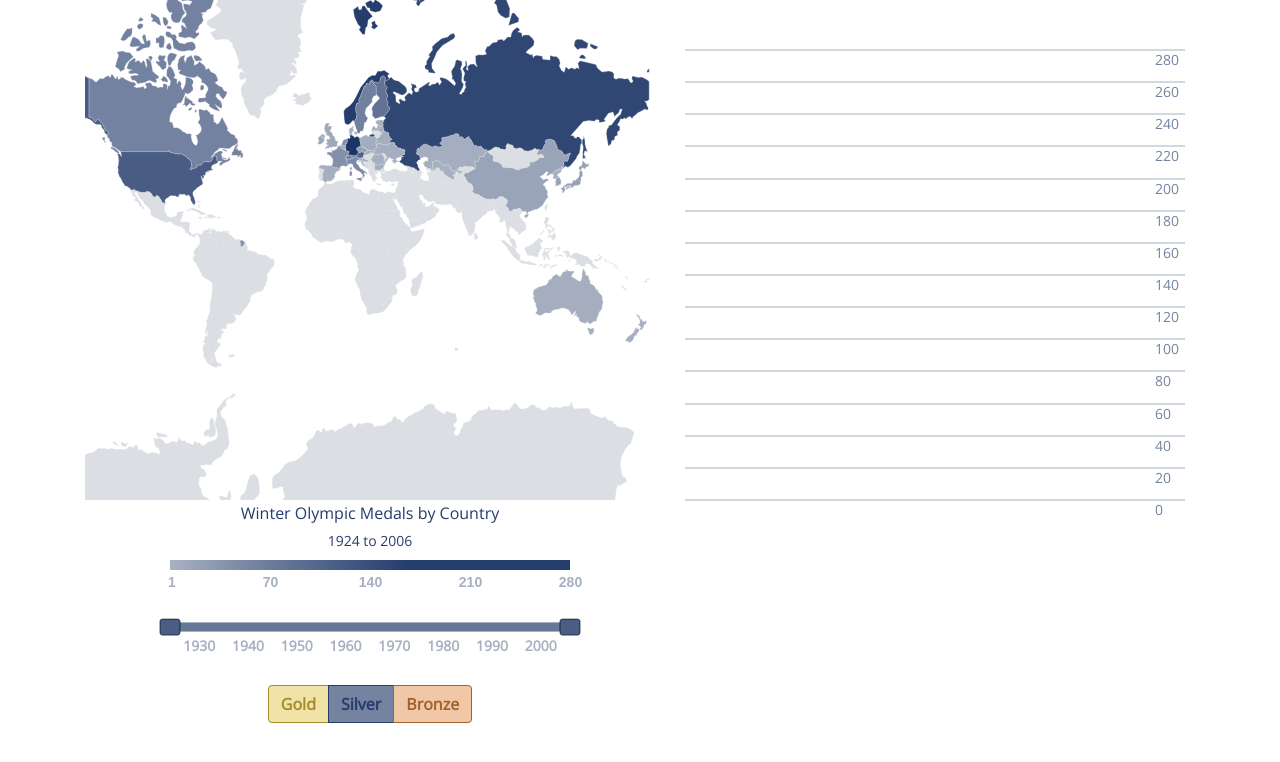
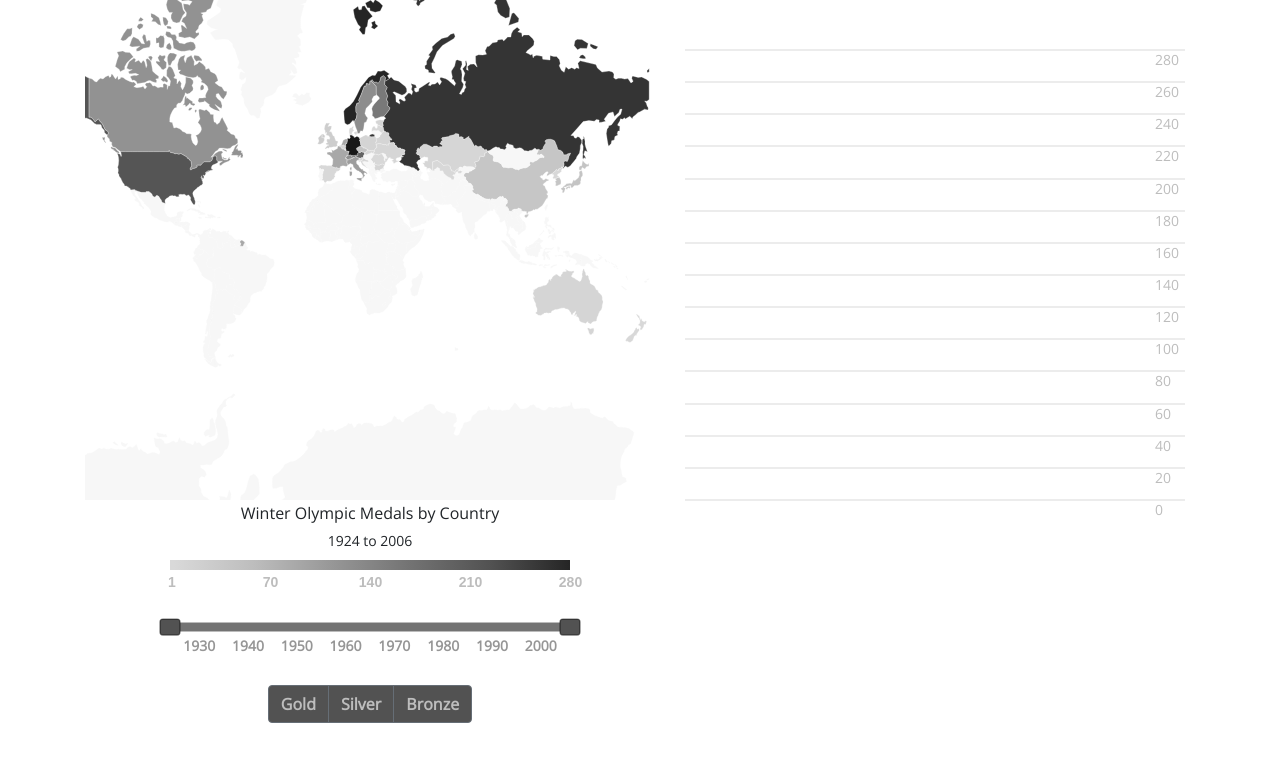
Before and after one commit to j-goldsmith/dse241-group-project, a plain HTML site: page exercise_2/index.html in a window 1280 px wide. Drawn offline with nearby package versions, Linux system fonts and the light colour scheme.

Commit message:
revert exercise 2 back to b/w

```diff
--- a/exercise_2/css/viz.css
+++ b/exercise_2/css/viz.css
@@ -34,6 +34,7 @@ body{
 }
 
 .track {
+    stroke: #bbb;
     stroke-width: 10px;
 }
 
@@ -44,31 +45,37 @@ body{
 }
 
 .sel-range{
+    stroke: #737373;
     stroke-width: 8px;
 }
 
 .handle {
+    fill: #525252;
     stroke: #000;
     stroke-opacity: 0.5;
     stroke-width: 1.25px;
 }
 .handle:hover{
- }
+    fill: #969696;
+}
 .handle.active {
-  }
+    fill: #969696;
+}
 
 .legend text{
-
+    fill:#bdbdbd;
     font-weight:bold;
     font-size:14px;
 }
 
 .filter-button.active{
+    background-color: #525252 !important;
 }
 
 .filter-button{
-   font-weight: bold !important;
-
+    background-color:#737373 !important;
+    font-weight: bold !important;
+    color:#bdbdbd !important;
 }
 
 div.tooltip {
@@ -78,6 +85,7 @@ div.tooltip {
 
     padding: 10px;
 
-
+    background: #bdbdbd;
+    border: 1px solid #525252;
     pointer-events: none;
 }
--- a/exercise_2/js/slider.js
+++ b/exercise_2/js/slider.js
@@ -22,35 +22,30 @@ function setupSlider(v1, v2, callback, color){
 
     slider.append("line")
         .attr("class", "track")
-        .style("stroke", function(x){return color(1);})
         .attr("x1", 10+x.range()[0])
         .attr("x2", 10+x.range()[1])
 
     var selRange = slider.append("line")
         .attr("class", "sel-range")
-        .style("stroke", function(x){return color(140);})
-
         .attr("x1", 10+x(sliderVals[0]))
         .attr("x2", 10+x(sliderVals[1]))
 
     slider.insert("g", ".track-overlay")
         .attr("class", "ticks")
         .attr("transform", "translate(10,24)")
-
         .selectAll("text")
         .data(x.ticks(10))
         .enter().append("text")
         .attr("x", x)
         .attr("text-anchor", "middle")
         .style("font-weight", "bold")
+        .style("fill", function(x){return color(x);})
         .text(function(d) { return d; });
 
     var handle = slider.selectAll("rect")
         .data([0, 1])
         .enter().append("rect", ".track-overlay")
         .attr("class", "handle")
-        .style("fill", function(x){return color(200);})
-
         .attr("y", -8)
         .attr("x", function(d) { return x(sliderVals[d]); })
         .attr("rx", 3)
--- a/exercise_2/js/viz.js
+++ b/exercise_2/js/viz.js
@@ -1,68 +1,37 @@
 'use strict';
-var colorOptions = (function () {
-    var bronzePalette = [
-            "#FFFAF5",
-            "#FFEAD9",
-            "#F1C8A7",
-            "#CB9366",
-            "#A3612B"
-        ],
-        silverPalette = [
-            "#DBDEE3",
-            "#A7B0C1",
-            "#7483A0",
-            "#4B5F87",
-            "#253D6D"
-        ],
 
-        goldPalette = [
-            "#FFFDF5",
-            "#FFF8D9",
-            "#F1E3A7",
-            "#CBB866",
-            "#A38D2B"
-        ],
-        medalColors = [
-            bronzePalette[2],
-            silverPalette[1],
-            goldPalette[2]
-        ]; //bronze, silver, gold
-
-    return {
-        bronzePalette: bronzePalette,
-        silverPalette: silverPalette,
-        goldPalette: goldPalette,
-        medalColors: medalColors
-    };
-})();
-
-var colorScales = {
-    medalScale: d3.scaleOrdinal()
-        .range(colorOptions.medalColors),
-    medalCountScale: d3.scaleLinear()
-        .range([
-            colorOptions.silverPalette[1],
-            colorOptions.silverPalette[4]]),
-    hoverMedalCountScale: d3.scaleLinear()
-        .range([
-            colorOptions.bronzePalette[1],
-            colorOptions.bronzePalette[4]]),
-    activeMedalCountScale: d3.scaleLinear()
-        .range([
-            colorOptions.goldPalette[1],
-            colorOptions.goldPalette[4]])
-};
-
+var colorWheel = [
+  //  '#f7f7f7',
+    '#d9d9d9',
+    '#bdbdbd',
+    '#969696',
+    '#737373',
+    '#525252',
+    '#252525'
+];
+var activeColorWheel =[
+    '#eff3ff',
+    '#c6dbef',
+    '#9ecae1',
+    '#6baed6',
+    '#4292c6',
+    '#2171b5',
+    '#084594'
+];
+var medalColors = ["#a17419",'#b7b7b7',"#d5a500"];
+var medalCountColor = d3.scaleLinear()
+    .range(["#d9d9d9", "#252525"]);
 var max;
 
+
 function dataAggregateTransform(data, _filter, selectedOnly) {
-    if (!data) {
+    if(!data){
         return [];
     }
 
-    if (_filter) {
+    if(_filter) {
         var s = _filter.selectedCountries();
-        var c = selectedOnly ? s : _.uniq(_.pluck(data, 'country'));
+        var c = selectedOnly ? s : _.uniq(_.pluck(data,'country'));
         return _.map(c, function (countryName) {
             var countryData = _.filter(data,
                 function (d) {
@@ -102,14 +71,11 @@ function dataAggregateTransform(data, _filter, selectedOnly) {
 
             });
 
-            var result = {
-                'country': countryName,
-                'historicRegions': countryData.length > 0 ? countryData[0].historicRegions : []
-            };
+            var result = {'country': countryName, 'historicRegions':countryData.length > 0 ? countryData[0].historicRegions:[]};
 
-            result['gold'] = filteredAggregates.length == 0 || _filter.selectededMedalTypes().indexOf('Gold') == -1 ? 0 : filteredAggregates[0][0];
-            result['silver'] = filteredAggregates.length == 0 || _filter.selectededMedalTypes().indexOf('Silver') == -1 ? 0 : filteredAggregates[0][1];
-            result['bronze'] = filteredAggregates.length == 0 || _filter.selectededMedalTypes().indexOf('Bronze') == -1 ? 0 : filteredAggregates[0][2];
+            result['gold'] = filteredAggregates.length == 0  || _filter.selectededMedalTypes().indexOf('Gold') == -1 ? 0:filteredAggregates[0][0];
+            result['silver'] = filteredAggregates.length == 0  || _filter.selectededMedalTypes().indexOf('Silver') == -1 ? 0:filteredAggregates[0][1];
+            result['bronze'] = filteredAggregates.length == 0  || _filter.selectededMedalTypes().indexOf('Bronze') == -1 ? 0:filteredAggregates[0][2];
 
             return result;
         });
@@ -117,10 +83,10 @@ function dataAggregateTransform(data, _filter, selectedOnly) {
     else {
         return _.map(data, function (d) {
 
-            var men = _.map(d.medalCounts, function (m) {
+            var men = _.map(d.medalCounts, function(m){
                 return m.men
             });
-            var women = _.map(d.medalCounts, function (m) {
+            var women = _.map(d.medalCounts, function(m){
                 return m.women
             });
 
@@ -141,7 +107,7 @@ function dataAggregateTransform(data, _filter, selectedOnly) {
                 'gold': filteredAggregates[0],
                 'silver': filteredAggregates[1],
                 'bronze': filteredAggregates[2],
-                'historicRegions': d.historicRegions
+                'historicRegions':d.historicRegions
             };
         });
     }
@@ -164,13 +130,12 @@ function filter() {
         selectedYears: [1924, 2006],
         yearOptions: [1924, 2006]
     };
-
     function linspace(start, end, n) {
         var out = [];
         var delta = (end - start) / (n - 1);
 
         var i = 0;
-        while (i < (n - 1)) {
+        while(i < (n - 1)) {
             out.push(start + (i * delta));
             i++;
         }
@@ -178,28 +143,28 @@ function filter() {
         out.push(end);
         return out;
     }
-
     function init(parent) {
         rootElement = d3.select(parent)
             .append('div')
             .attr('class', 'col-sm');
 
 
+
         legendElement = rootElement.append('div')
             .attr('class', 'row')
             .append('div')
-            .attr('class', 'col-sm text-center');
+                .attr('class','col-sm text-center');
 
          legendElement.append('h6')
             .html('Winter Olympic Medals by Country');
          legendElement.append('h7')
-            .attr('id', 'year-output');
+             .attr('id','year-output');
 
         var legendWidth = 500,
             legendHeight = 45;
          var legendSvg = legendElement.append('svg')
-            .attr('width', legendWidth)
-            .attr('height', legendHeight)
+                .attr('width',legendWidth)
+                .attr('height',legendHeight)
                 .append('g');
 
         var gradient = legendSvg.append('defs')
@@ -211,13 +176,13 @@ function filter() {
             .attr('y2', '0%')
             .attr('spreadMethod', 'pad');
 
-        var pct = linspace(1, 100, 6).map(function (d) {
+        var pct = linspace(1, 100, 6).map(function(d) {
             return Math.round(d) + '%';
         });
 
-        var colourPct = d3.zip(pct, colorOptions.silverPalette.slice(1));
+        var colourPct = d3.zip(pct, colorWheel);
 
-        colourPct.forEach(function (d) {
+        colourPct.forEach(function(d) {
             gradient.append('stop')
                 .attr('offset', d[0])
                 .attr('stop-color', d[1])
@@ -225,7 +190,7 @@ function filter() {
         });
 
         legendSvg.append('g')
-            .attr('transform', 'translate(50,10)')
+            .attr('transform','translate(50,10)')
             .append('rect')
                 .attr('x1', 0)
                 .attr('y1', 0)
@@ -240,7 +205,7 @@ function filter() {
 
         var legendAxis = d3.axisBottom()
             .scale(legendScale)
-            .tickValues([1, 70, 140, 210, 280])
+            .tickValues([1,70,140,210,280])
             .tickSize(0)
             .tickPadding(7)
             .tickFormat(d3.format("d"));
@@ -257,16 +222,16 @@ function filter() {
             .attr('class', 'row mt-2')
             .append('div')
             .attr('class', 'col-sm text-center')
-            .append('div').attr('class', 'slider-holder');
+            .append('div').attr('class','slider-holder');
         setupSlider(
             options.yearOptions[0],
             options.yearOptions[1],
-            function (lo, hi) {
+            function(lo,hi){
                 options.selectedYears[0] = lo;
                 options.selectedYears[1] = hi;
                 refresh();
             },
-            colorScales.medalCountScale);
+            function(x){return colorWheel[2];})
 
         var row = rootElement.append('div').attr('class', 'row mt-4');
    /*     genderElement = row.append('div')
@@ -315,34 +280,15 @@ function filter() {
             return;
         }
 
-        legendElement.selectAll('#year-output').text(options.selectedYears[0] + " to " + options.selectedYears[1]);
-        legendElement.style('color', colorOptions.silverPalette[4]);
-        rootElement.selectAll('text').style('fill', colorOptions.silverPalette[1]);
+        legendElement.selectAll('#year-output').text(options.selectedYears[0]+" to "+options.selectedYears[1]);
+
        /* genderElement.selectAll('label').attr('class', function (d) {
             return (options.selectedGenders.indexOf(d) > -1)
                 ? 'btn btn-secondary active'
                 : 'btn btn-secondary';
         });
 */
-        medalElement.selectAll('label')
-            .attr('style', function (d, i) {
-                var active = (options.selectedMedalTypes.indexOf(d) > -1);
-                var bcolor, color;
-
-                if (d == 'Gold') {
-                    bcolor = active ? colorOptions.goldPalette[2] : colorOptions.goldPalette[1];
-                    color = active ? colorOptions.goldPalette[4] : colorOptions.goldPalette[2];
-                } else if (d == 'Silver') {
-                    bcolor = active ? colorOptions.silverPalette[2] : colorOptions.silverPalette[1];
-                    color = active ? colorOptions.silverPalette[4] : colorOptions.silverPalette[2];
-                } else {
-                    bcolor = active ? colorOptions.bronzePalette[2] : colorOptions.bronzePalette[1];
-                    color = active ? colorOptions.bronzePalette[4] : colorOptions.bronzePalette[2];
-                }
-
-                return 'color:' + color + ';background-color:' + bcolor + ';border:1px solid ' + color;
-            })
-            .attr('class', function (d) {
+        medalElement.selectAll('label').attr('class', function (d) {
             return (options.selectedMedalTypes.indexOf(d) > -1)
                 ? 'filter-button btn btn-secondary  active'
                 : 'filter-button btn btn-secondary';
@@ -474,42 +420,41 @@ function filter() {
 }
 
 function map() {
-    var rootElement, svgElement, countryGroupElement, tooltipElement;
-    var currentData, transformedData, _filter;
+    var rootElement, svgElement, countryGroupElement,tooltipElement;
+    var currentData,transformedData, _filter;
 
     var width = 500,
         height = 500,
         projection,
-        colorScale = colorScales.medalCountScale,
-        activeColorScale = colorScales.activeMedalCountScale.domain([1, max]);
+        colorScale = medalCountColor,
+        activeColorScale = d3.scaleLinear()
+            .range([activeColorWheel[1], activeColorWheel[6]])
+            .domain([1,max]);
 
 
-    function aggTrans() {
-        if (!currentData || !_filter) {
+    function aggTrans(){
+        if(!currentData || !_filter){
             return;
         }
 
-        var t = dataAggregateTransform(currentData.medalCounts, _filter, false);
-        return _.map(currentData.atlas.features, function (d) {
+        var t = dataAggregateTransform(currentData.medalCounts,_filter,false);
+        return _.map(currentData.atlas.features, function(d){
             var country = d.properties.name;
-            var stats = _.filter(t, function (x) {
-                return x.country == country
-            });
-            if (stats.length > 0) {
+            var stats = _.filter(t, function(x){ return x.country == country});
+            if(stats.length > 0){
                 var related = stats[0]['historicRegions']
-                    ? _.filter(t, function (x) {
-                        return stats[0]['historicRegions'].indexOf(x.country) > -1;
-                    })
+                    ? _.filter(t, function(x){
+                        return stats[0]['historicRegions'].indexOf(x.country) > -1;})
                     : [];
 
                 stats = stats.concat(related);
             }
 
             d['medals'] = {
-                'total': _.reduce(stats, function (a, x) {
+                'total': _.reduce(stats,function(a,x){
                     return a + x.gold + x.silver + x.bronze;
-                }, 0),
-                'stats': stats.length > 0 ? stats : [{'country': country, 'gold': 0, 'bronze': 0, 'silver': 0}]
+                },0),
+                'stats': stats.length > 0 ? stats : [{'country':country,'gold':0,'bronze':0,'silver':0}]
             };
             return d;
         })
@@ -536,14 +481,9 @@ function map() {
                 })
         );
 
-        tooltipElement = d3.select("body")
-            .append("div")
+        tooltipElement = d3.select("body").append("div")
             .attr("class", "tooltip")
-            .style("opacity", 0)
-            .style('background', colorOptions.silverPalette[0])
-            .style('color', colorOptions.silverPalette[4])
-            .style('border', '1px solid ' + colorOptions.silverPalette[4]);
-
+            .style("opacity", 0);
     }
 
     function render() {
@@ -552,34 +492,34 @@ function map() {
             .translate([width / 2, height / 2]);
         var geoPath = d3.geoPath().projection(projection);
 
-        transformedData = aggTrans(currentData.medalCounts, _filter);
+        transformedData = aggTrans(currentData.medalCounts,_filter);
         var countries = countryGroupElement
             .selectAll("path")
             .data(transformedData);
 
         countries.style("fill", function (d) {
             var medalCount = d.medals.total;
-            return medalCount > 0 ? colorScale(medalCount) : colorOptions.silverPalette[0];
+            return medalCount > 0 ? colorScale(medalCount):'#f7f7f7';
         });
 
 
         countries.enter().append("path")
             .attr("d", geoPath)
             .style("fill", function (d) {
-                var medalCount = d.medals.total;
-                return medalCount > 0 ? colorScale(medalCount) : colorOptions.silverPalette[0];
+                var medalCount =d.medals.total;
+                return medalCount > 0 ? colorScale(medalCount):'#f7f7f7';
             })
-            .style('stroke', colorOptions.silverPalette[0])
+            .style('stroke', '#f7f7f7')
             .style('stroke-width', 0.3)
             .on('mouseover', function (d) {
 
                 var html = "";
-                d.medals.stats.forEach(function (x) {
+                d.medals.stats.forEach(function(x){
                     html +=
                         "<div class='mb-2'><strong>" + x.country + "</strong><br>" +
-                        "<i>Gold: </i><span class='details'>" + x.gold + "</span><br>" +
-                        "<i>Silver: </i><span class='details'>" + x.silver + "</span><br>" +
-                        "<i>Bronze: </i><span class='details'>" + x.bronze + "</span></div>"
+                        "<i>Gold: </i><span class='details'>" + x.gold +"</span><br>"+
+                        "<i>Silver: </i><span class='details'>" + x.silver +"</span><br>" +
+                        "<i>Bronze: </i><span class='details'>" + x.bronze +"</span></div>"
                 });
 
                 tooltipElement.transition()
@@ -595,7 +535,7 @@ function map() {
                    // .style("stroke", "#252525")
                     .style("fill", function (d) {
                         var medalCount = d.medals.total;
-                        return medalCount > 0 ? activeColorScale(medalCount) : colorOptions.goldPalette[0];
+                        return medalCount > 0 ? activeColorScale(medalCount):activeColorWheel[0];
                     });
             })
             .on('mouseout', function (d) {
@@ -605,17 +545,17 @@ function map() {
 
                 d3.select(this)
                    // .style("opacity", 1)
-                //.style("stroke",  colorOptions.silverPalette[0])
+                    //.style("stroke", "#f7f7f7")
                    // .style("stroke-width", 0.3)
                     .style("fill", function (d) {
                         var medalCount = d.medals.total;
-                        return medalCount > 0 ? colorScale(medalCount) : colorOptions.silverPalette[0];
+                        return medalCount > 0 ? colorScale(medalCount):'#f7f7f7';
                     });
             })
             .on('click', function (d) {
                 d3.select(this).classed("active", !d3.select(this).classed("active"))
                 if (_filter) {
-                    d.medals.stats.forEach(function (c) {
+                    d.medals.stats.forEach(function(c){
                         _filter.selectCountry(c.country);
                     });
 
@@ -689,8 +629,9 @@ function drilldown() {
     var y = d3.scaleLinear()
         .rangeRound([500, 50]);
 
-    var medalColorScale = colorScales.medalScale
-        .domain(['bronze', 'silver', 'gold']);
+    var medalColorScale = d3.scaleOrdinal()
+        .range(medalColors)
+        .domain(['bronze','silver','gold']);
 
     function init(parent) {
         rootElement = d3.select(parent)
@@ -699,7 +640,7 @@ function drilldown() {
             .attr('height', height);
         legendElement = rootElement.append('g')
             .attr('width', 300)
-            .attr('height', 450);
+            .attr('height',450);
         countryElement = rootElement.append('g')
             .attr('width', 300)
             .attr('height', 350)
@@ -710,40 +651,34 @@ function drilldown() {
             .attr('height', 450);
 
 
+
     }
 
     function render() {
-        var data = _.range(max, -1, -20);
+        var data = _.range(max,-1,-20);
 
 
         legendElement.selectAll('line')
             .data(data)
             .enter().append('line')
-            .attr('y1', function (d) {
-                return y(d);
-            })
+            .attr('y1',function(d){return y(d);})
             .attr('x1', 0)
-            .attr('y2', function (d) {
-                return y(d);
-            })
+            .attr('y2',function(d){return y(d);})
             .attr('x1', 500)
-            .style('stroke', colorOptions.silverPalette[1])
-            .style('stroke-width', '1')
+            .style('stroke','#d9d9d9')
+            .style('stroke-width','1')
 
         legendElement.selectAll('text')
             .data(data)
             .enter()
             .append('text')
-            .text(function (d) {
-                return d;
-            })
-            .attr('x', 470)
-            .attr('y', function (d) {
-                return y(d) + 15;
-            })
-            .attr('height', 20)
-            .attr('width', 40)
-            .style('fill', colorOptions.silverPalette[2]);
+            .text(function(d){
+                return d;})
+            .attr('x',470)
+            .attr('y',function(d){return y(d) + 15;})
+            .attr('height',20)
+            .attr('width',40)
+            .style('fill','#bdbdbd');
 
         countryElement.selectAll('rect').remove();
         countryElement.selectAll('rect')
@@ -754,11 +689,8 @@ function drilldown() {
             .attr('width', 200)
             .attr('x', 0)
             .attr('y', function (d, i) {
-                return (i * 50) + 5;
-            })
-            .attr('style', function (d, i) {
-                return 'fill:white;stroke:' + colorOptions.silverPalette[2] + ';'
-            })
+                return (i * 50)+5;
+            }).attr('style', 'fill:white;stroke:' + colorWheel[1] + ';')
             .on('click', function (d) {
                 _filter.deselectCountry(d);
             });
@@ -771,9 +703,6 @@ function drilldown() {
             .attr('height', 50)
             .attr('width', 200)
             .attr('font-size', 16)
-            .attr('style', function (d, i) {
-                return 'fill:' + colorOptions.silverPalette[2] + ';'
-            })
             .attr('x', 25)
             .attr('y', function (d, i) {
                 return (i * 50) + 30;
@@ -786,12 +715,13 @@ function drilldown() {
             });
 
 
+
         //stackedBarElement.selectAll(".layer").remove();
 
-        var data = dataAggregateTransform(currentData, _filter, true);
+        var data = dataAggregateTransform(currentData,_filter,true);
 
         var layers = d3.stack()
-            .keys(['bronze', 'silver', 'gold'])
+            .keys(['bronze','silver','gold'])
             (data);
 
         var layer = stackedBarElement.selectAll(".layer")
@@ -800,57 +730,33 @@ function drilldown() {
         var newLayers = layer.enter().append("g")
             .attr("class", "layer")
             .attr("transform", "translate(0,0)")
-            .style("fill", function (d, i) {
-                return medalColorScale(i);
-            })
-            .style("stroke", function (d, i) {
-                if (d.key == 'gold') {
-                    return colorOptions.goldPalette[3];
-                } else if (d.key == 'silver') {
-                    return colorOptions.silverPalette[3];
-                } else {
-                    return colorOptions.bronzePalette[3];
-                }
-
-
-            })
-
+            .style("fill", function(d, i) { return medalColorScale(i); });
 
         layer.exit().remove();
 
         var block = layer.selectAll("rect")
-            .data(function (d) {
-                return d;
-            });
+            .data(function(d) { return d; });
 
         block.transition()
-            .attr("y", function (d) {
-                return y(d[1]);
-            })
-            //  .attr('style','stroke:'+ colorOptions.silverPalette[2])
-            .attr("height", function (d) {
-
-                return y(d[0]) - y(d[1]) - 1 > 0 ? y(d[0]) - y(d[1]) - 1 : 0;
-            })
+            .attr("y", function(d) { return y(d[1]); })
+            .attr('style','stroke:'+colorWheel[1])
+            .attr("height", function(d) { return y(d[0]) - y(d[1]); })
 
         block.enter().append("rect")
-
-            .attr("x", function (d, i) {
-                return (i * 50) + 5;
-            })
-            .attr("y", function (d) {
-                return y(d[1]);
-            })
-            // .attr('style','stroke:'+ colorOptions.silverPalette[2])
-            .attr("height", function (d) {
+            .attr("x", function(d,i) { return (i*50)+5; })
+            .attr("y", function(d) { return y(d[1]); })
+            .attr('style','stroke:'+colorWheel[1])
+            .attr("height", function(d) {
                 var y1 = y(d[0]);
                 var y2 = y(d[1]);
 
-                return y1 - y2 - 1 > 0 ? y1 - y2 - 1 : 0;
+                return y1 - y2;
             })
             .attr("width", 40);
 
         block.exit().remove()
+
+
 
 
     }
@@ -858,7 +764,7 @@ function drilldown() {
     function _drilldown(selection) {
         selection.each(function (data, i) {
             currentData = data.medalCounts;
-            y.domain([0, max]);
+            y.domain([0,max]);
             if (!rootElement) {
                 init(this);
             }
@@ -886,13 +792,13 @@ function viz() {
         height = 500;
     var rootElement, leftColElement, rightColElement;
 
-    function setDomain(data) {
+    function setDomain(data){
         var transformed = dataAggregateTransform(data)
-        max = d3.max(transformed,
-            function (d) {
-                return d.gold + d.silver + d.bronze;
+        max =  d3.max(transformed,
+            function(d) {
+                return d.gold+d.silver+d.bronze;
             });
-        colorScales.medalCountScale.domain([
+        medalCountColor.domain([
             0,
             max
         ]);
@@ -913,7 +819,7 @@ function viz() {
                 .selectedCountries(selectedCountries);
             var drilldownInstance = drilldown();
             var mapInstance = map()
-                .colorScale(colorScales.medalCountScale);
+                .colorScale(medalCountColor);
 
             leftColElement.append('div')
                 .attr('class', 'row')
```
Lines whose indentation alone changed are shown as unchanged.
